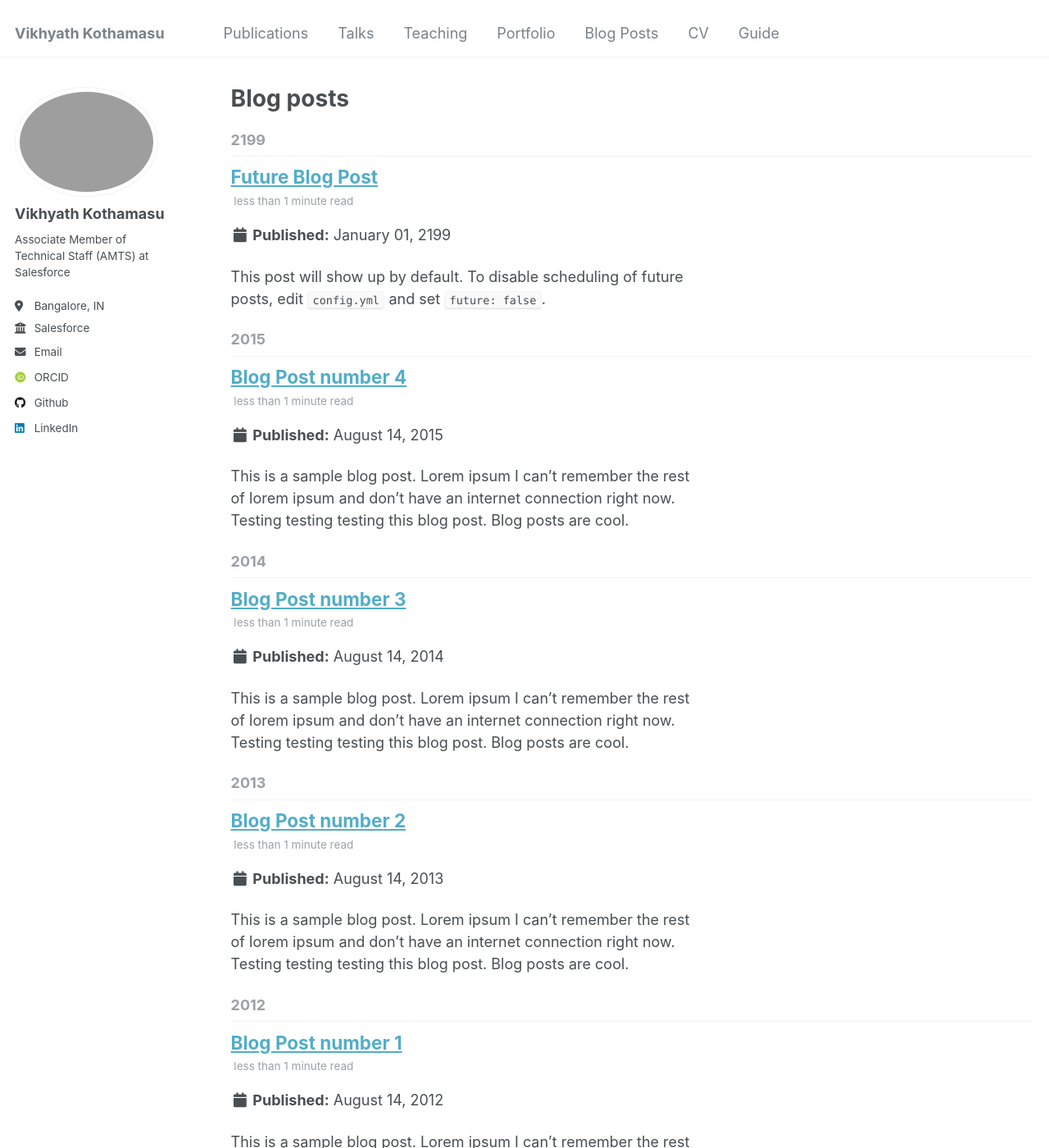
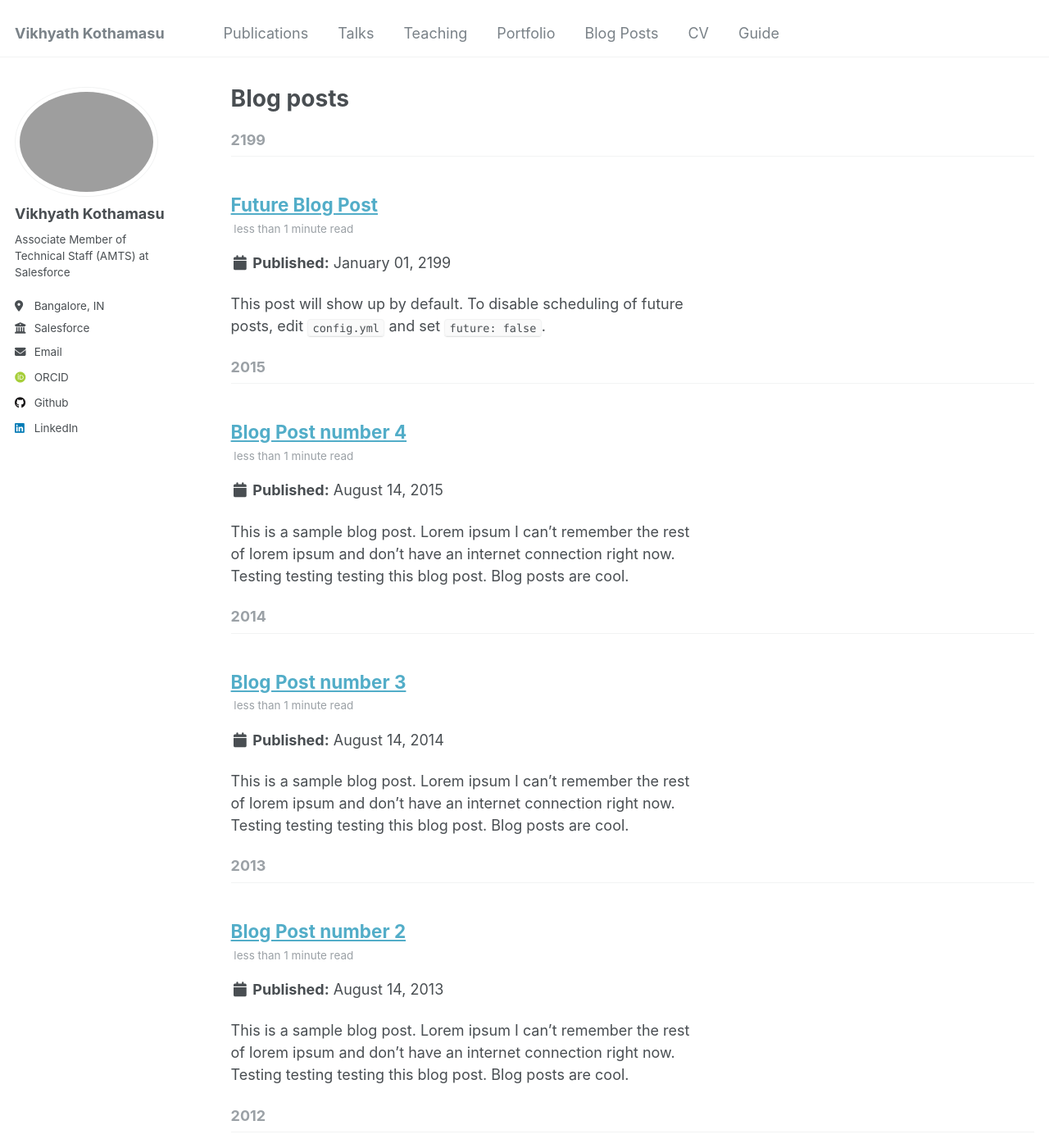
Before and after one commit to Vikhyath-vec/vikhyath-vec.github.io, a Jekyll site: the page built from _pages/year-archive.html, in a window 1280 px wide and 1400 px high. Shown: the whole window at 82% size. Built offline with Jekyll 4.4.1, drawn with Linux system fonts in a browser that asks for light colours; some web fonts are replaced.

```diff
--- a/_sass/_archive.scss
+++ b/_sass/_archive.scss
@@ -34,7 +34,10 @@
   color: mix(#fff, $gray, 25%);
   border-bottom: 1px solid $border-color;
 
-  + .list__item .archive__item-title {
+  // + .list__item .archive__item-title {
+  //   margin-top: 0.5em;
+  // }
+  + .archive__item-title {
     margin-top: 0.5em;
   }
 }
```
